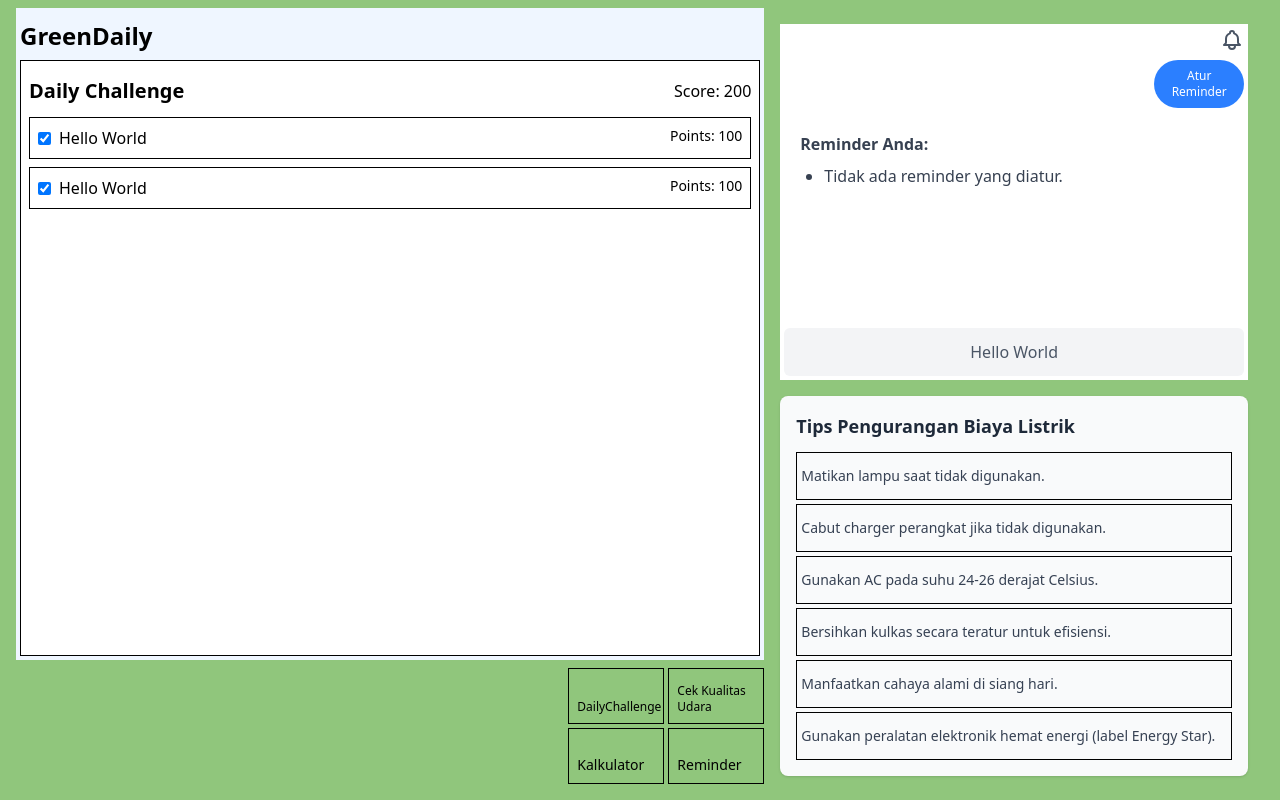
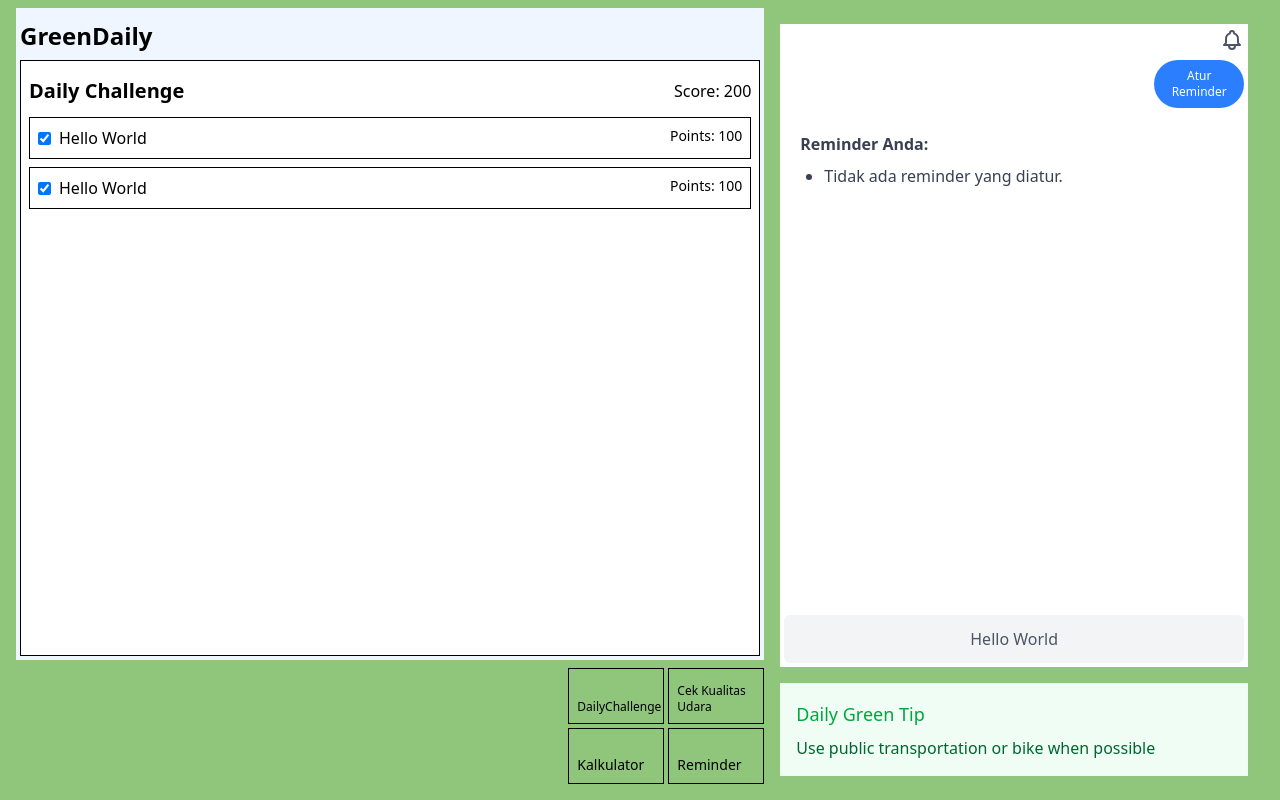
Before and after one commit to sihotang-yonathan1/GreenDaily, a React (Vite) app: page / in a window 1280 px wide. Built offline with nearby package versions, Linux system fonts and the light colour scheme.

Commit message:
fix: Set `DailyTip` as the component to show tips

```diff
--- a/src/app/index.tsx
+++ b/src/app/index.tsx
@@ -2,6 +2,7 @@ import { PropsWithChildren } from "react";
 import { ReminderLayout } from "./reminder/layout";
 import { NavLink, Outlet } from "react-router";
 import { ElectricitySavingTips } from './energyCalculator/ElectricitySavingTips';
+import { DailyTip } from "./reminder/tips";
 
 export function MainAppGenericLayout({children}: PropsWithChildren){
   return (
@@ -58,7 +59,7 @@ export function DashboardLayout(){
       <div className="flex flex-col w-[40dvw] p-4 overflow-hidden gap-y-4">
         <ReminderLayout />
 
-        <ElectricitySavingTips />
+        <DailyTip />
       </div>
     </div>
   )
```
